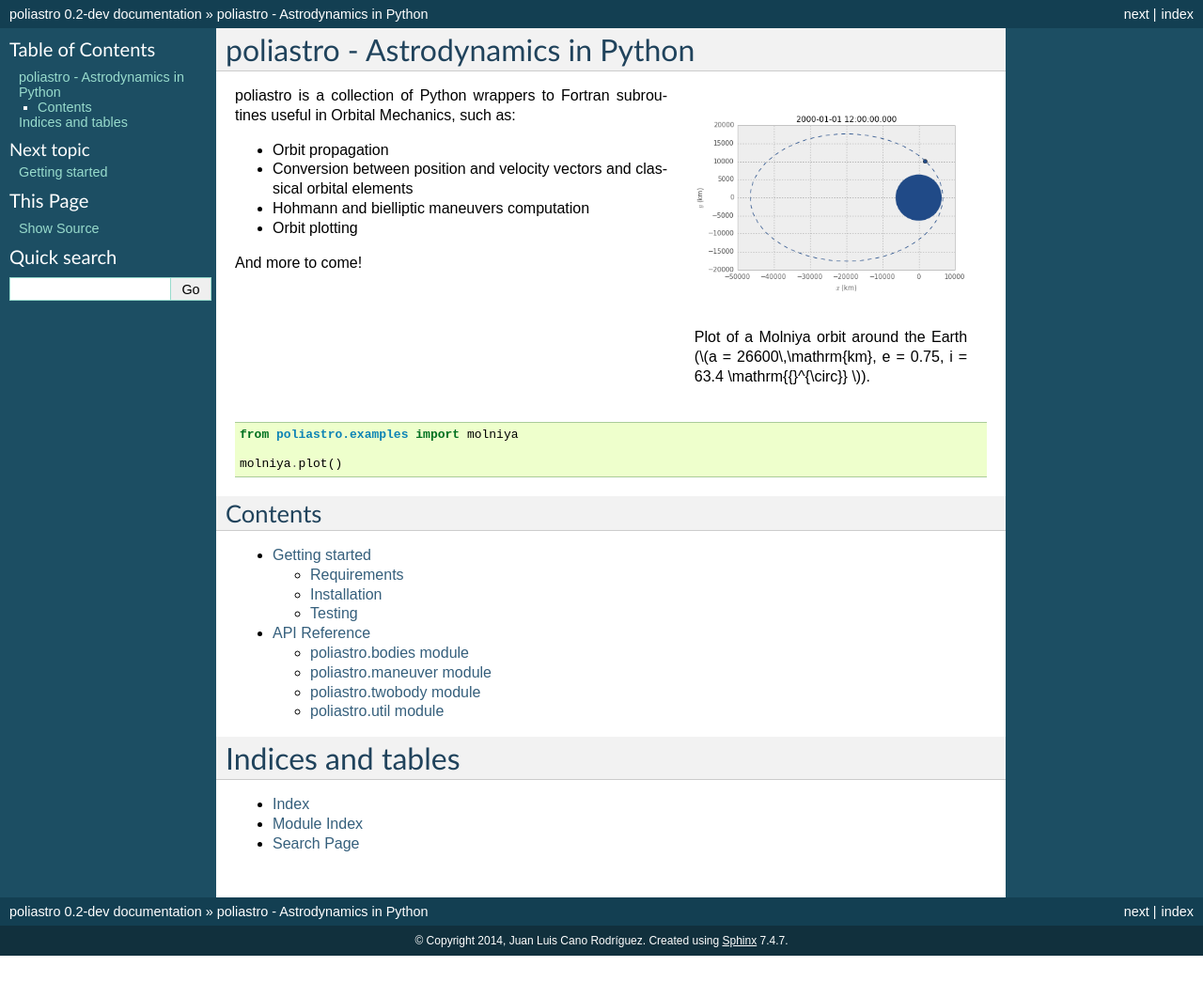
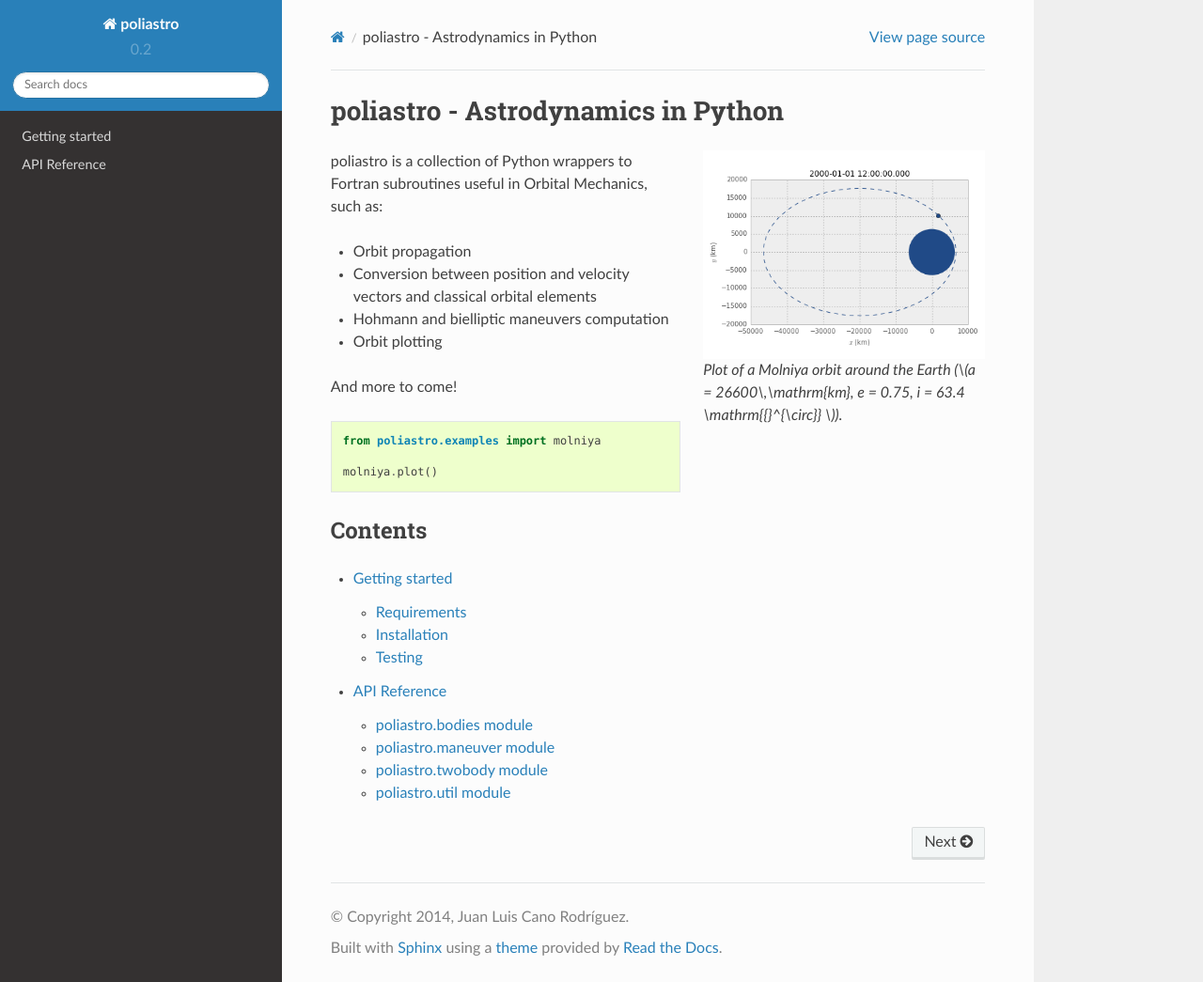
Before and after one commit to poliastro/poliastro, a Sphinx documentation site: the page built from docs/source/index.rst, in a window 1280 px wide and 1045 px high. Shown: the whole window at 94% size. Built offline with Sphinx 7.4.7 and the Read the Docs theme 2.0.0, drawn with Linux system fonts in a browser that asks for light colours.

Commit message:
Reverting to RTD theme

```diff
--- a/docs/source/conf.py
+++ b/docs/source/conf.py
@@ -104,8 +104,8 @@
 
 # The theme to use for HTML and HTML Help pages.  See the documentation for
 # a list of builtin themes.
-#import sphinx_rtd_theme
-html_theme = "default"
+import sphinx_rtd_theme
+html_theme = "sphinx_rtd_theme"
 
 # Theme options are theme-specific and customize the look and feel of a theme
 # further.  For a list of options available for each theme, see the
@@ -113,7 +113,7 @@
 #html_theme_options = {}
 
 # Add any paths that contain custom themes here, relative to this directory.
-#html_theme_path = [sphinx_rtd_theme.get_html_theme_path()]
+html_theme_path = [sphinx_rtd_theme.get_html_theme_path()]
 
 # The name for this set of Sphinx documents.  If None, it defaults to
 # "<project> v<release> documentation".
--- a/docs/source/index.rst
+++ b/docs/source/index.rst
@@ -35,10 +35,3 @@
 
    getting_started
    api
-
-Indices and tables
-==================
-
-* :ref:`genindex`
-* :ref:`modindex`
-* :ref:`search`
```
